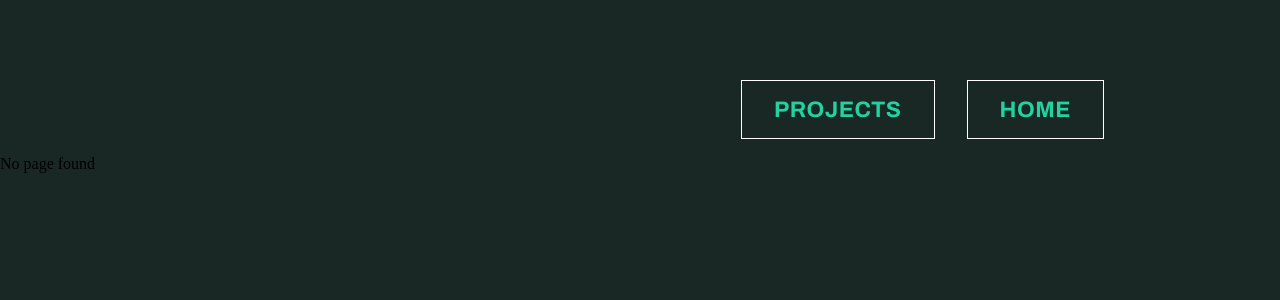
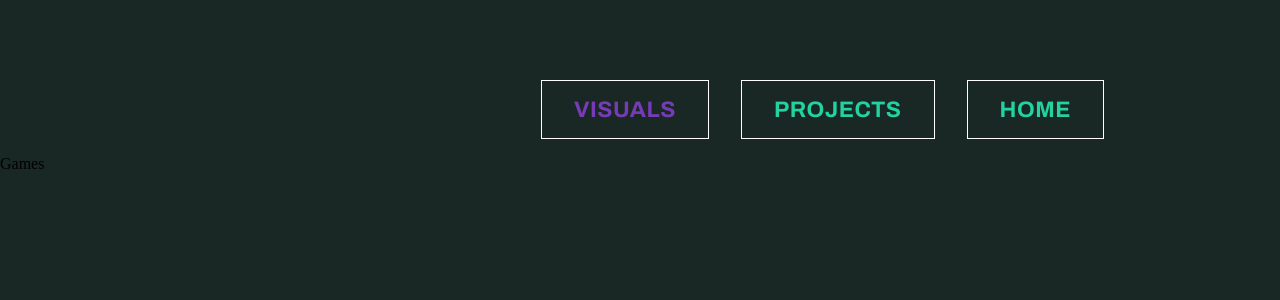
Before and after one commit to devskar/webskar, a React (Create React App) app: page /visuals in a window 1280 px wide. Before the commit this address led to /404Page. Shown: the top 300 px of the page. Built offline with nearby package versions, Linux system fonts and the light colour scheme.

Commit message:
adding Visuals.tsx

```diff
--- a/src/App.tsx
+++ b/src/App.tsx
@@ -2,6 +2,7 @@ import React from 'react';
 import { BrowserRouter, Redirect, Route, Switch } from 'react-router-dom';
 import './App.css';
 import Header from './components/Header';
+import Visuals from './pages/Visuals';
 import Home from './pages/Home';
 import NotFound from './pages/NotFound';
 import Projects from './pages/Projects';
@@ -13,6 +14,7 @@ const App: React.FC = () => {
       <Switch>
         <Route path="/" exact component={Home} />
         <Route path="/projects" exact component={Projects} />
+        <Route path="/visuals" exact component={Visuals} />
         <Route path="/404Page" component={NotFound} />
         <Redirect to="/404Page" />
       </Switch>
--- a/src/components/Header.tsx
+++ b/src/components/Header.tsx
@@ -1,13 +1,15 @@
 import React from 'react';
-import { useScreenType } from '../hooks/getScreenType';
+import { pages } from '../utils/const';
+import { useScreenType } from '../utils/hooks/getScreenType';
 import Navbar from './navbar/Navbar';
+import Navmenu from './navbar/Navmenu';
 
 interface Props {}
 
 export const Header: React.FC<Props> = () => {
   const screenType = useScreenType();
 
-  return <Navbar />;
+  return <Navbar pages={pages} />;
 };
 
 export default Header;
--- a/src/components/navbar/Navbar.css
+++ b/src/components/navbar/Navbar.css
@@ -36,14 +36,3 @@
 .active {
   color: var(--tetriary);
 }
-
-.nav-icon {
-  display: flex;
-  flex-direction: row-reverse;
-  margin: 3rem;
-}
-
-.nav-icon > * {
-  color: var(--tetriary);
-  font-size: 3rem;
-}
--- a/src/components/navbar/Navbar.tsx
+++ b/src/components/navbar/Navbar.tsx
@@ -1,12 +1,10 @@
 import React, { useMemo } from 'react';
 import { NavLink } from 'react-router-dom';
+import { Page } from '../../utils/const';
 import './Navbar.css';
 
-interface Props {}
-
-interface Page {
-  name: string;
-  target: string;
+interface Props {
+  pages: Page[];
 }
 
 const createLinks = (pages: Page[]) => {
@@ -29,13 +27,8 @@ const createLinks = (pages: Page[]) => {
   return links;
 };
 
-const items: Page[] = [
-  { name: 'Home', target: '/' },
-  { name: 'Projects', target: '/projects' },
-];
-
-export const Navbar: React.FC<Props> = () => {
-  const links = useMemo(() => createLinks(items), []);
+export const Navbar: React.FC<Props> = ({ pages }) => {
+  const links = useMemo(() => createLinks(pages), [pages]);
   return <div className="navbar">{links}</div>;
 };
 
--- a/src/pages/Projects.css
+++ b/src/pages/Projects.css
@@ -14,9 +14,5 @@
   display: flex;
   flex-wrap: wrap;
   align-content: center;
+  gap: 2rem;
 }
-
-.project-list > * {
-  margin: 30px;
-  margin-left: 0px;
-}
--- a/src/pages/Projects.tsx
+++ b/src/pages/Projects.tsx
@@ -1,6 +1,6 @@
 import React, { useMemo } from 'react';
 import Card from '../components/Card';
-import { useFetch } from '../hooks/useFetch';
+import { useFetch } from '../utils/hooks/useFetch';
 import './Projects.css';
 
 const DESCRIPTION_MAX_LENGTH = 50;
--- /dev/null
+++ b/src/pages/Visuals.tsx
@@ -0,0 +1,9 @@
+import React from 'react';
+
+interface Props {}
+
+export const Games: React.FC<Props> = () => {
+  return <div>Games</div>;
+};
+
+export default Games;
--- /dev/null
+++ b/src/utils/const.ts
@@ -0,0 +1,10 @@
+export interface Page {
+  name: string;
+  target: string;
+}
+
+export const pages: Page[] = [
+  { name: 'Home', target: '/' },
+  { name: 'Projects', target: '/projects' },
+  { name: 'Visuals', target: '/visuals' },
+];
```
Also changed, not shown: src/components/navbar/Navmenu.css (+10 -0 lines), src/components/navbar/Navmenu.tsx (+12 -2 lines), src/utils/hooks/getScreenType.ts (renamed from src/hooks/getScreenType.ts), src/utils/hooks/useFetch.ts (renamed from src/hooks/useFetch.ts).
